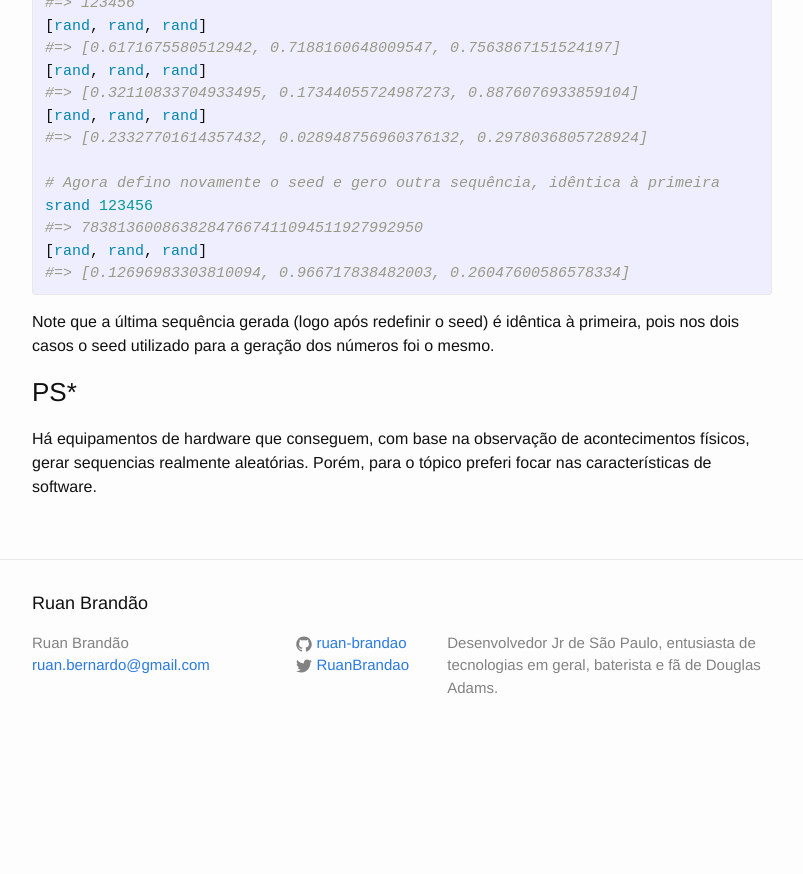
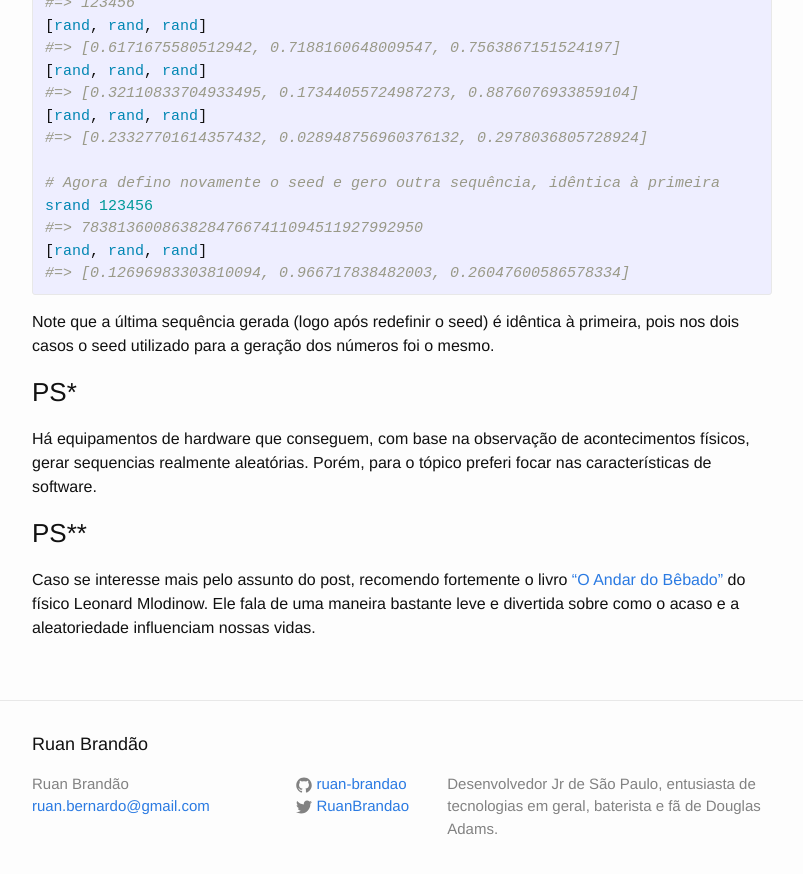
Before and after one commit to ruan-brandao/ruan-brandao.github.io, a Jekyll site: the page built from _posts/2015-08-27-aleatoriedade-e-metodo-srand.markdown, in a window 1280 px wide and 900 px high, scrolled down 1110 px. Shown: the top 874 px of the window, without its empty margins (238-1041 px from the left). Built offline with Jekyll 4.4.1, drawn with Linux system fonts in a browser that asks for light colours; comment, search, counter and statistics services are not loaded; before the commit the page ends 1869 px from its top, so only the background shows below that; some of the changed text lies outside the part shown.

Commit message:
Add reading tip to post

```diff
--- a/_posts/2015-08-27-aleatoriedade-e-metodo-srand.markdown
+++ b/_posts/2015-08-27-aleatoriedade-e-metodo-srand.markdown
@@ -1,6 +1,6 @@
 ---
 layout: post
-title:  "Aleatoriedade e O Método srand()"
+title:  "Aleatoriedade e o método srand()"
 date:   2015-08-28 00:30:00
 categories: ruby aleatoriedade
 comments: true
@@ -50,3 +50,6 @@ Note que a última sequência gerada (logo após redefinir o seed) é idêntica
 
 ### PS*
 Há equipamentos de hardware que conseguem, com base na observação de acontecimentos físicos, gerar sequencias realmente aleatórias. Porém, para o tópico preferi focar nas características de software.
+
+### PS**
+Caso se interesse mais pelo assunto do post, recomendo fortemente o livro ["O Andar do Bêbado"](http://www.skoob.com.br/o-andar-do-bebado-37134ed40631.html) do físico Leonard Mlodinow. Ele fala de uma maneira bastante leve e divertida sobre como o acaso e a aleatoriedade influenciam nossas vidas.
```
